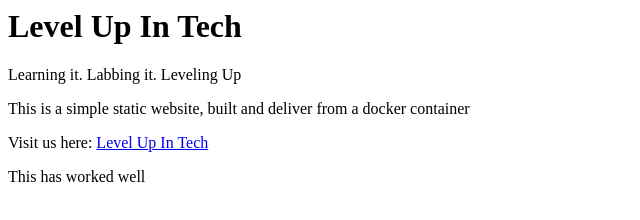
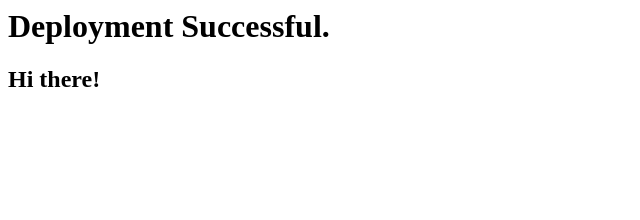
Before and after one commit to nondefyde/DevOps, a website: page app/index.html in a window 1280 px wide. Shown: the whole page, without its empty margins (0-640 px from the left). Drawn offline with Linux system fonts and the light colour scheme.

Commit message:
clean up kube

```diff
--- a/app/index.html
+++ b/app/index.html
@@ -1,8 +1,4 @@
 <html>
-<h1>Level Up In Tech</h1>
-<p> Learning it. Labbing it. Leveling Up</p>
-<p>This is a simple static website, built and deliver from a docker container</p>
-<p>Visit us here: <a href="https://levelupintech.com/">Level Up In Tech</a></p>
-
-<p>This has worked well</p>
+<h1>Deployment Successful.</h1>
+<h2>Hi there!</h2>
 </html>
```
Also changed, not shown: .github/workflows/ci.yaml, 1 other file.
